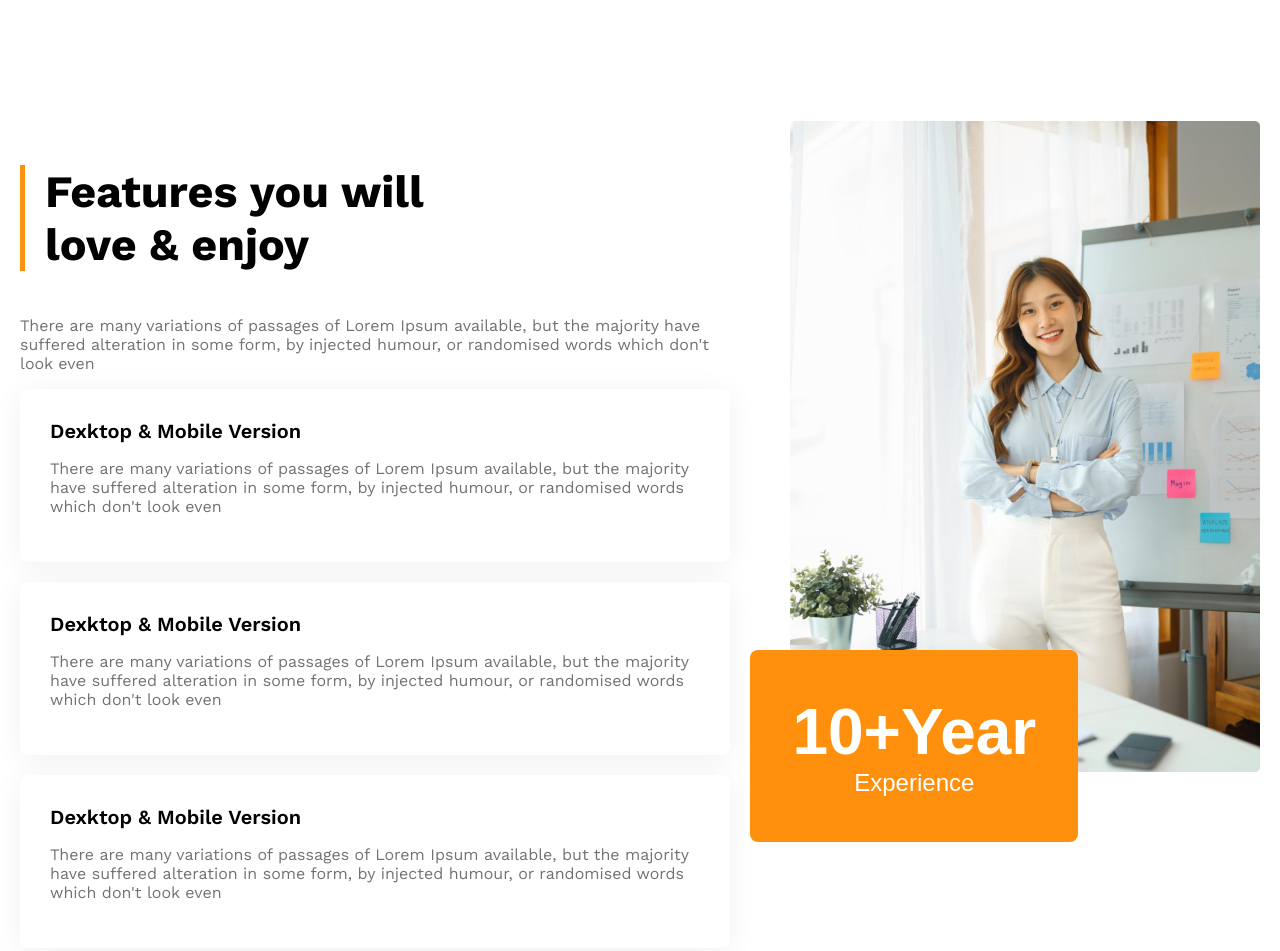
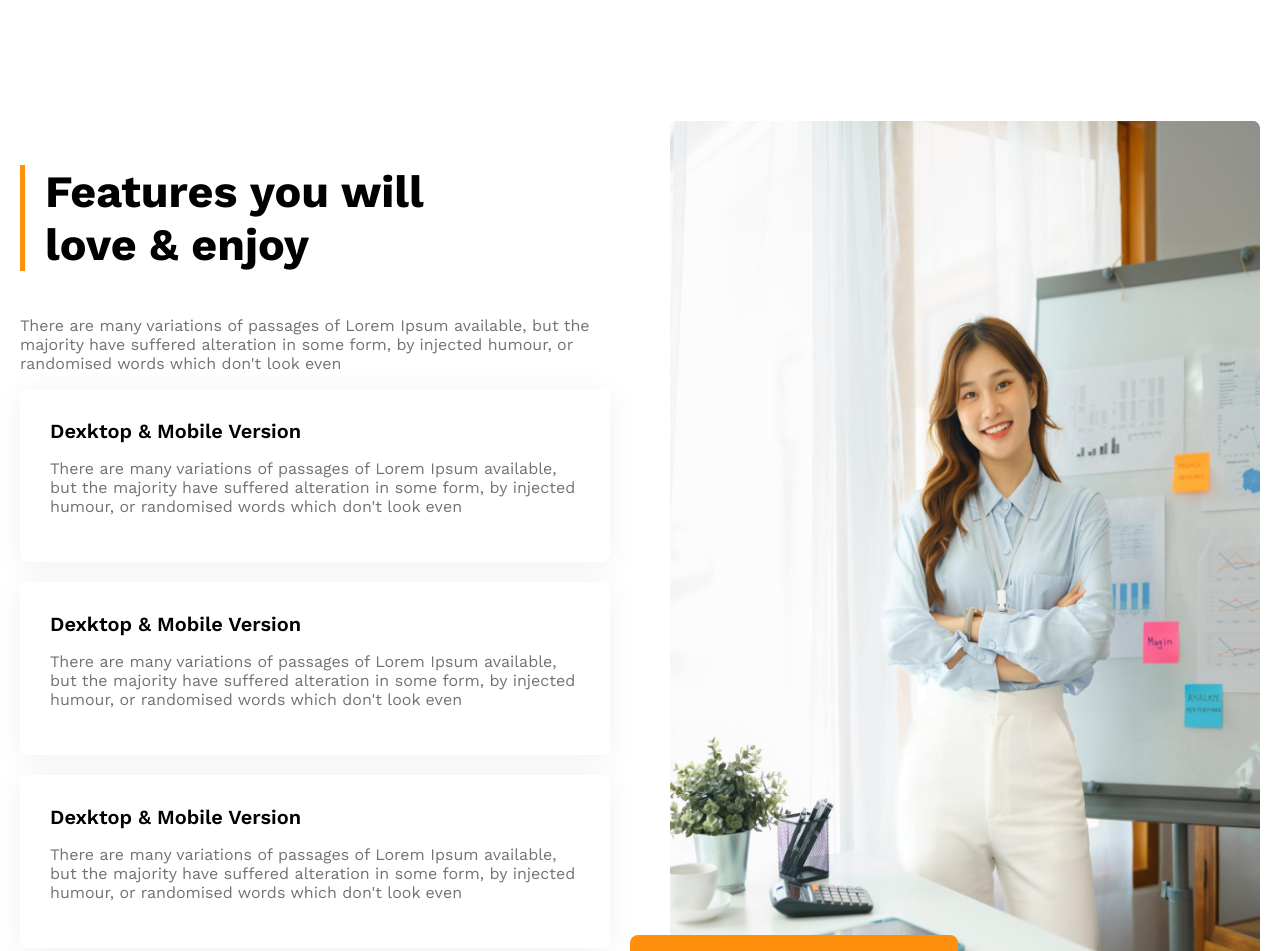
Before and after one commit to ranak8811/PH-G3-Architects, a plain HTML site: page index.html in a window 1280 px wide. Shown: the part 2020-2971 px from the top of the page. Drawn offline with nearby package versions, Linux system fonts and the light colour scheme.

Commit message:
image height adjustment

```diff
--- a/index.html
+++ b/index.html
@@ -70,7 +70,7 @@
 
       <!-- love and enjoy feature section starts here -->
       <section class="features display-flex">
-        <div>
+        <div class="text-part">
           <h3 id="feature-section-title" class="section-title">
             Features you will <br />
             love & enjoy
--- a/styles/style.css
+++ b/styles/style.css
@@ -152,6 +152,10 @@ main > section {
   margin-bottom: 0px;
 }
 
+.text-part {
+  width: 50%;
+}
+
 #experience-badge {
   padding: 45px 42px;
   font-size: 1.5rem;
@@ -165,8 +169,13 @@ main > section {
   font-weight: 700;
 }
 
+.featured-architect {
+  width: 50%;
+}
+
 .featured-architect img {
   width: 100%;
+  height: 90%;
 }
 /* love and enjoy feature related styles ends header */
 
```
